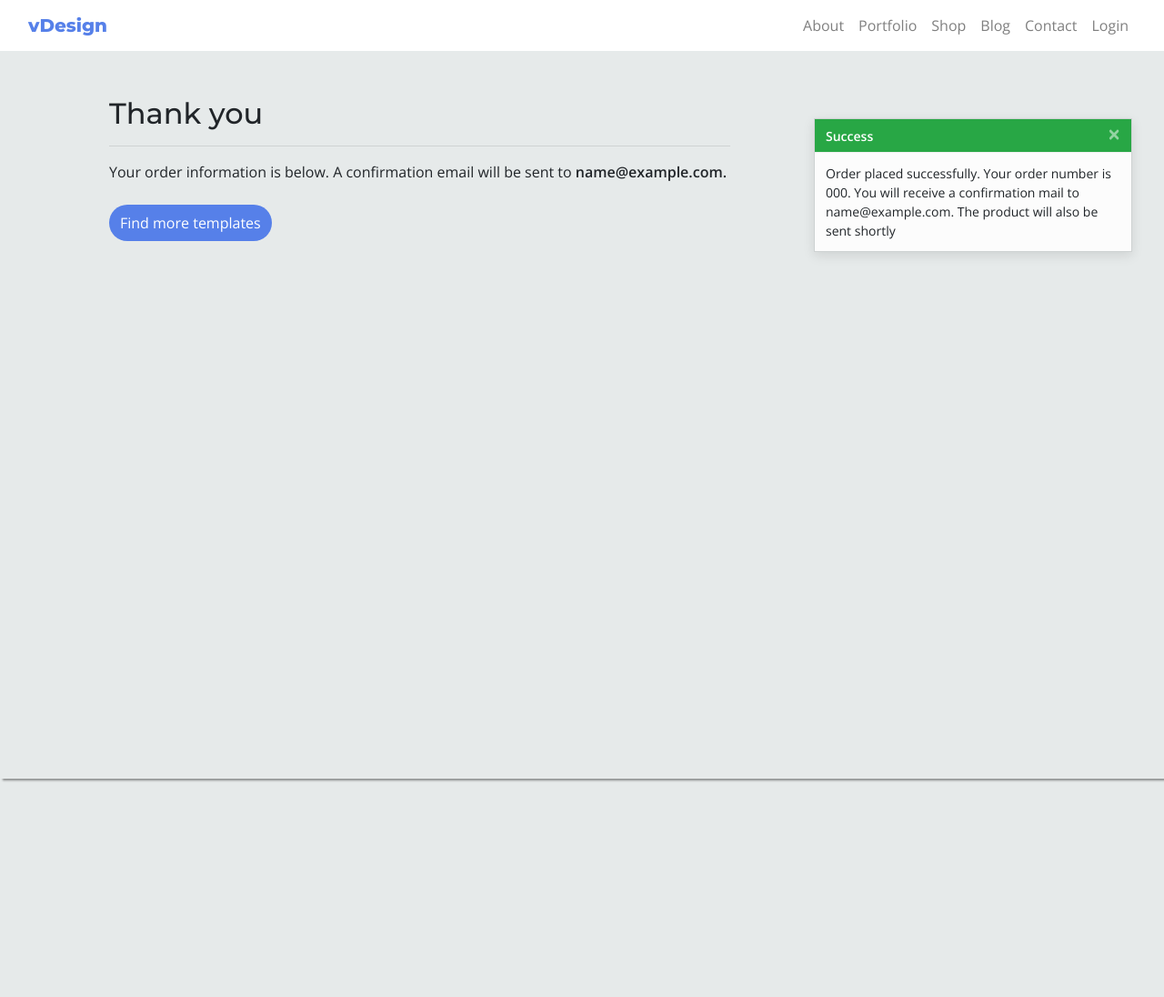
After one commit to vishkid84/vDesign, a Django app: page /checkout/checkout_success/000 in a window 1280 px wide. The commit adds this page. Shown: the top 1096 px of the page at 91% size. Run offline with Django 3.2, Linux system fonts and the light colour scheme; tables that the repository leaves empty hold one stand-in row (values such as "Sample post"); some libraries are stand-ins or nearby versions.

Commit message:
Added checkout success logic and template

```diff
--- a/bag/contexts.py
+++ b/bag/contexts.py
@@ -9,13 +9,15 @@ def bag_contents(request):
     product_count = 0
     bag = request.session.get('bag', {})
 
-    for item_id, current_bag in bag.items():
+    for item_id, quantity in bag.items():
         product = get_object_or_404(Product, pk=item_id)
-        total += current_bag * product.price
-        product_count += current_bag
+        # quantity times price is total
+        total += quantity * product.price
+        # increment the product count by the quantity
+        product_count += quantity
         bag_items.append({
             'item_id': item_id,
-            'current_bag': current_bag,
+            'quantity': quantity,
             'product': product,
         })
 
--- a/checkout/__init__.py
+++ b/checkout/__init__.py
@@ -0,0 +1 @@
+default_app_config = 'checkout.apps.CheckoutConfig'
--- a/checkout/models.py
+++ b/checkout/models.py
@@ -30,10 +30,10 @@ class Order(models.Model):
 
     def update_total(self):
         """
-        Update grand total each time a line item is added,
-        accounting for delivery costs.
+        Update total each time a line item is added
         """
-        self.order_total = self.lineitems.aggregate(Sum('lineitem_total'))['lineitem_total__sum'] or 0
+        self.total = self.lineitems.aggregate(Sum('lineitem_total'))['lineitem_total__sum'] or 0
+        self.save()
 
     def save(self, *args, **kwargs):
         """
@@ -52,14 +52,15 @@ class OrderLineItem(models.Model):
     order = models.ForeignKey(Order, null=False, blank=False, on_delete=models.CASCADE, related_name='lineitems')
     product = models.ForeignKey(Product, null=False, blank=False, on_delete=models.CASCADE)
     lineitem_total = models.DecimalField(max_digits=10, decimal_places=2, null=False, blank=False, editable=False)
+    quantity = models.IntegerField(null=False, blank=False, default=1)
 
     def save(self, *args, **kwargs):
         """
         Override the original save method to set the lineitem total
         and update the order total.
         """
-        self.lineitem_total = self.product.price
+        self.lineitem_total = self.product.price * self.quantity
         super().save(*args, **kwargs)
 
     def __str__(self):
-        f'Name {self.product.name} on order {self.order.order_number}'
+        return f'Name {self.product.name} on order {self.order.order_number}'
--- a/checkout/templates/checkout/checkout.html
+++ b/checkout/templates/checkout/checkout.html
@@ -30,7 +30,7 @@
                                 {% if item.product.image %}
                                     <img class="w-100" src="{{ item.product.image.url }}" alt="{{ product.name }}">
                                 {% else %}
-                                    <img class="w-100" src="{{ MEDIA_URL }}noimage.png" alt="{{ product.name }}">
+                                    <img class="w-100" src="{{ MEDIA_URL }}No_image.jpg" alt="{{ product.name }}">
                                 {% endif %}
                             </a>
                         </div>
@@ -41,8 +41,8 @@
                             <p class="my-0 small text-muted">${{ item.product.price }}</p>
                         </div>
                     </div>
+                    <hr>
                 {% endfor %}
-                <hr class="my-0">
                 <div class="row text-black text-right">
                     <div class="col-7 offset-2">
                         <p class="my-0">Total:</p>
@@ -51,6 +51,7 @@
                         <p class="my-0">${{ total | floatformat:2 }}</p>
                     </div>
                 </div>
+                <hr>
             </div>
             <div class="col-12 col-md-6">
                 <p class="text-muted">Please fill out the form to complete your order</p>
--- /dev/null
+++ b/checkout/templates/checkout/checkout_success.html
@@ -0,0 +1,24 @@
+{% extends "base.html" %}
+{% load static %}
+
+{% block extra_css %}
+    <link rel="stylesheet" href="{% static 'checkout/css/checkout.css' %}">
+{% endblock %}
+
+{% block content %}
+    <div class="container main-container">
+        <div class="row">
+            <div class="col-md-8">
+                <h2 class="bold-title montserrat-bold">Thank you</h2>
+                <hr>
+                <p>Your order information is below. A confirmation email will be sent to <strong>{{ order.email }}.</strong></p>
+            </div>
+        </div>
+        <div class="row mt-2">
+            <div class="col-md-4">
+                <a href="{% url 'products' %}" class="btn btn-primary rounded-pill py-2">Find more templates</a>
+            </div>
+        </div>
+    </div>
+
+{% endblock %}
--- a/checkout/urls.py
+++ b/checkout/urls.py
@@ -3,4 +3,5 @@ from django.urls import path
 
 urlpatterns = [
     path('', views.checkout, name='checkout'),
+    path('checkout_success/<order_number>', views.checkout_success, name='checkout_success'),
 ]
--- a/checkout/views.py
+++ b/checkout/views.py
@@ -1,7 +1,12 @@
-from django.shortcuts import render, redirect, reverse
+from django.shortcuts import render, redirect, reverse, get_object_or_404
+from django.views.decorators.http import require_POST
 from django.contrib import messages
 from django.conf import settings
+
 from .forms import OrderForm
+from .models import Order, OrderLineItem
+
+from products.models import Product
 from bag.contexts import bag_contents
 import stripe
 
@@ -9,11 +14,52 @@ def checkout(request):
     stripe_public_key = settings.STRIPE_PUBLIC_KEY
     stripe_secret_key = settings.STRIPE_SECRET_KEY
 
-    bag = request.session.get('bag', {})
+    if request.method == 'POST':
+        bag = request.session.get('bag', {})
+        form_data = {
+            'name': request.POST['name'],
+            'email': request.POST['email'],
+            'phone_number': request.POST['phone_number'],
+            'country': request.POST['country'],
+            'postcode': request.POST['postcode'],
+            'city': request.POST['city'],
+            'street_address1': request.POST['street_address1'],
+            'street_address2': request.POST['street_address2'],
+            'county_or_state': request.POST['county_or_state'],
+        }
+        order_form = OrderForm(form_data)
+        if order_form.is_valid():
+            order = order_form.save()
+            for item_id, quantity in bag.items():
+                product = Product.objects.get(id=item_id)
+                try:
+                    order_line_item = OrderLineItem(
+                        order=order,
+                        product=product,
+                        quantity=quantity,
+                    )
+                    order_line_item.save()
+                except Product.DoesNotExist:
+                    messages.error(request, (
+                        "One of the products in your bag wasn't found in our database. "
+                        "Please call us for assistance!")
+                    )
+                    order.delete()
+                    return redirect(reverse('view_bag'))
 
-    if not bag:
-        messages.error(request, "There is nothing in your bag at the moment")
-        return redirect(reverse('products'))
+            # Save the info to the user's profile if everything is working okay
+            request.session['save_info'] = 'save-info' in request.POST
+            return redirect(reverse('checkout_success', args=[order.order_number]))
+
+        else:
+            messages.error(request, 'There was an error with your form. \
+                Please double check your information.')
+
+    else:
+        bag = request.session.get('bag', {})
+        if not bag:
+            messages.error(request, "There is nothing in your bag at the moment")
+            return redirect(reverse('products'))
 
     checkout_bag = bag_contents(request)
     total = checkout_bag['total']
@@ -37,3 +83,25 @@ def checkout(request):
     }
 
     return render(request, template, context)
+
+
+def checkout_success(request, order_number):
+    """
+    Handle successful checkouts
+    """
+    save_info = request.session.get('save_info')
+    order = get_object_or_404(Order, order_number=order_number)
+    messages.success(request, f'Order placed successfully. \
+        Your order number is {order_number}. You will receive a \
+        confirmation mail to {order.email}. The product will \
+        also be sent shortly')
+
+    if 'bag' in request.session:
+        del request.session['bag']
+
+    template = 'checkout/checkout_success.html'
+    context ={
+        'order': order,
+    }
+
+    return render(request, template, context)
```
Also changed, not shown: bag/templates/bag/bag.html (+9 -1 lines), checkout/forms.py (+6 -6 lines), checkout/migrations/0003_orderlineitem_quantity.py (added).
